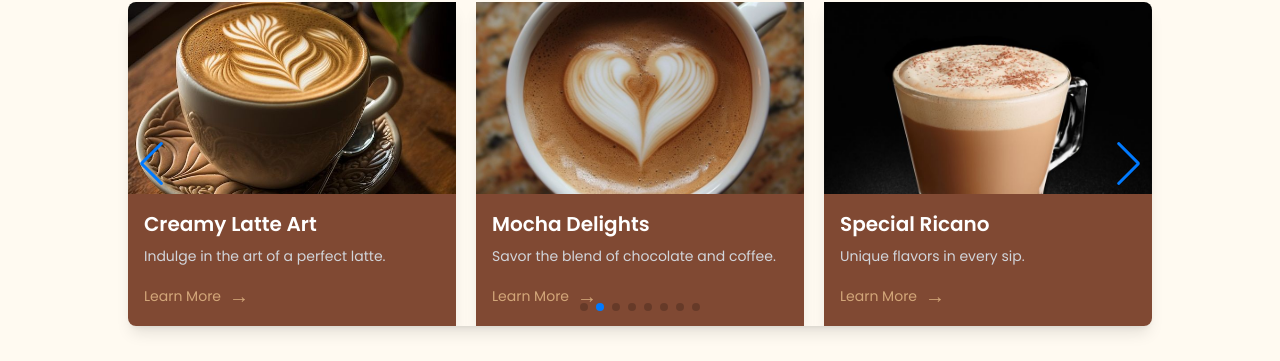
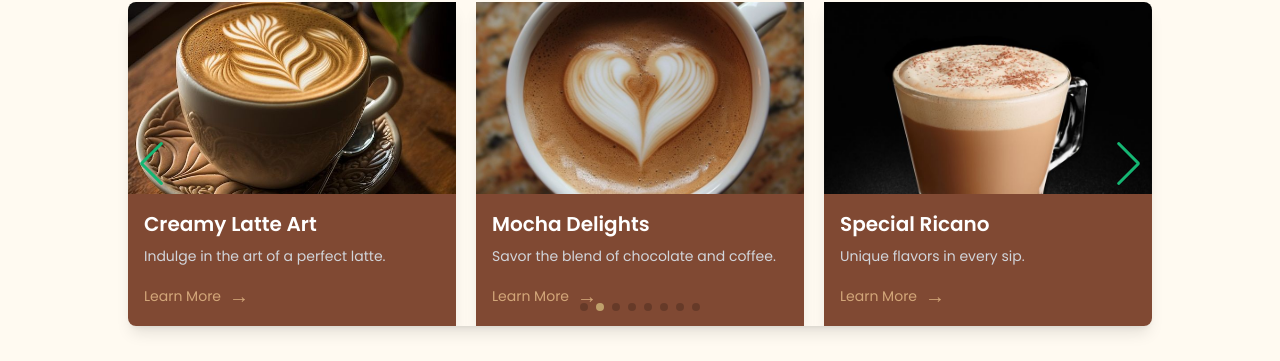
Before and after one commit to swarui/coffeelandingpage, a React (Vite) app: page / in a window 1280 px wide. Shown: the part 2382-2743 px from the top of the page. Built offline with nearby package versions, Linux system fonts and the light colour scheme.

Commit message:
Coffee landing page

```diff
--- a/src/components/Service.jsx
+++ b/src/components/Service.jsx
@@ -4,7 +4,7 @@ import { Navigation, Pagination, Autoplay } from 'swiper/modules';
 import 'swiper/css';
 import 'swiper/css/navigation';
 import 'swiper/css/pagination';
-
+import  '../index.css'
 import Iced from '../assets/Iced.jpeg';
 import Latte from '../assets/Latte.jpeg';
 import Mocha from '../assets/Mocha.jpeg';
--- a/src/index.css
+++ b/src/index.css
@@ -10,3 +10,19 @@
     font-family: moonet;
     src: url(../src/assets/fonts/Moonet.otf);
 }
+.swiper-button-next, .swiper-button-prev {
+    color: #15b673; /* Set the color you want for the arrows */
+  }
+
+/* Custom styles for Swiper pagination dots */
+.swiper-pagination {
+    bottom: 10px; /* Adjust the position of the pagination dots if needed */
+  }
+
+  /* Normal (inactive) dots */
+
+  /* Active dot */
+  .swiper-pagination-bullet-active {
+    background-color: #bfa06b; /* Custom color for the active dot */
+    opacity: 1; /* Fully opaque for the active dot */
+  }
```
